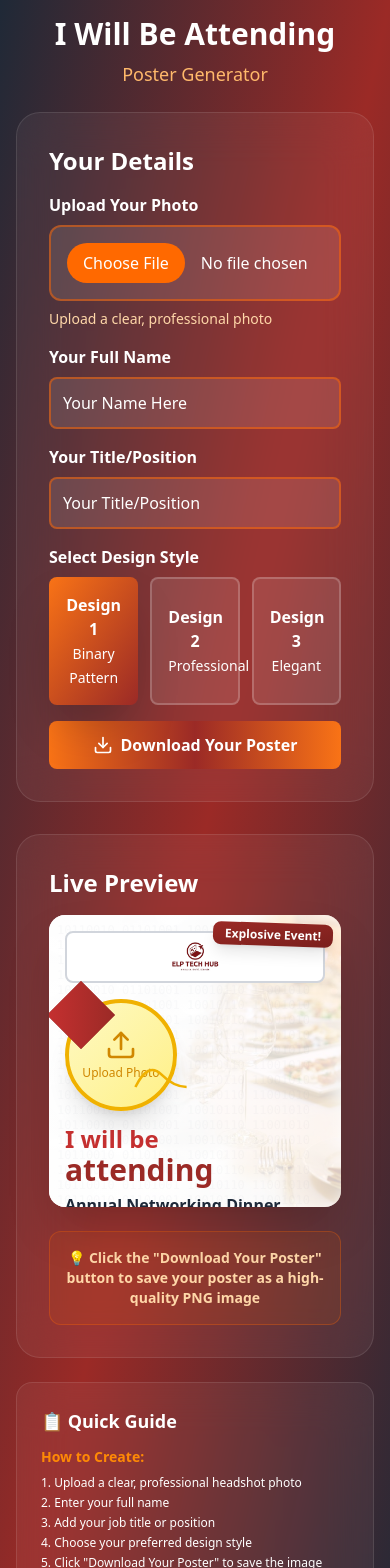
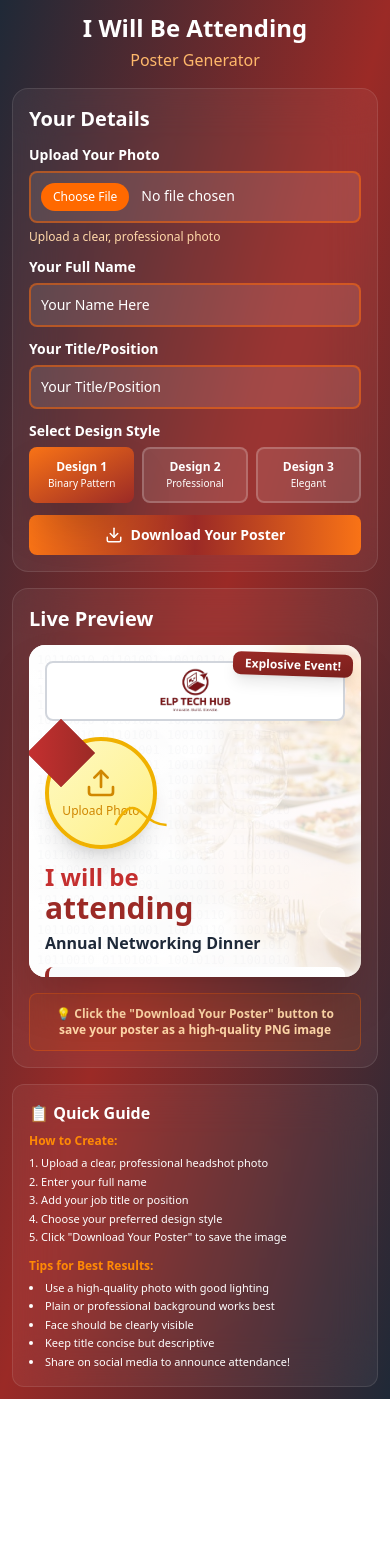
Before and after one commit to MoseNjau/Attendance-poster-generator, a React (Vite) app: page / in a window 390 px wide. Shown: the top 1568 px of the page. After the commit the page ends 1399 px from the top, so only its background shows below. Built offline with nearby package versions, Linux system fonts and the light colour scheme.

Commit message:
updated layout

```diff
--- a/src/App.jsx
+++ b/src/App.jsx
@@ -1,3 +1,4 @@
+// App.jsx
 import React, { useState } from 'react';
 import { Upload, Download } from 'lucide-react';
 import Design1 from './components/Design1';
@@ -9,6 +10,13 @@ export default function AttendingPosterGenerator() {
     name: 'Your Name Here',
     title: 'Your Title/Position',
     photo: null
+  });
+
+  // ✅ Event data is now centrally defined (and can be changed or loaded externally)
+  const [eventData] = useState({
+    date: '29th Nov 2025',
+    venue: 'BRITAM TOWERS, UpperHill',
+    time: '6:00 PM - 9:00 PM'
   });
 
   const [selectedDesign, setSelectedDesign] = useState(1);
@@ -32,10 +40,8 @@ export default function AttendingPosterGenerator() {
     }
 
     try {
-      // Import html-to-image dynamically
-      const htmlToImage = await import('html-to-image');
+      const htmlToImage = await import('https://cdn.skypack.dev/html-to-image@1.11.11');
 
-      // Function to convert image URL to data URL
       const toDataURL = (url) => {
         return new Promise((resolve) => {
           const img = new Image();
@@ -48,21 +54,18 @@ export default function AttendingPosterGenerator() {
             ctx.drawImage(img, 0, 0);
             resolve(canvas.toDataURL('image/png'));
           };
-          img.onerror = () => resolve(url); // Return original URL if conversion fails
+          img.onerror = () => resolve(url);
           img.src = url;
         });
       };
 
-      // Store original styles and images
       const originalStyles = [];
       const images = [];
       const nodes = posterElement.querySelectorAll('*');
 
-      // Process all nodes to handle background images and styles
       nodes.forEach((node) => {
         const computedStyle = window.getComputedStyle(node);
 
-        // Store original styles
         originalStyles.push({
           node,
           backgroundImage: node.style.backgroundImage,
@@ -73,7 +76,6 @@ export default function AttendingPosterGenerator() {
           webkitBackdropFilter: node.style.webkitBackdropFilter
         });
 
-        // Handle inline background images
         if (computedStyle.backgroundImage && computedStyle.backgroundImage !== 'none') {
           const match = computedStyle.backgroundImage.match(/url\(["']?(.*?)["']?\)/);
           if (match && match[1]) {
@@ -84,13 +86,11 @@ export default function AttendingPosterGenerator() {
           }
         }
 
-        // Handle img tags
         if (node.tagName === 'IMG' && node.src && !node.src.startsWith('data:')) {
           images.push({ node, imgUrl: node.src, isBackground: false });
         }
       });
 
-      // Convert all images to data URLs
       await Promise.all(images.map(async ({ node, imgUrl, isBackground }) => {
         try {
           const dataUrl = await toDataURL(imgUrl);
@@ -105,20 +105,17 @@ export default function AttendingPosterGenerator() {
         }
       }));
 
-      // Force a reflow to ensure all images are loaded
       await new Promise(resolve => setTimeout(resolve, 500));
 
-      // Export to PNG with high pixel ratio
       const dataUrl = await htmlToImage.toPng(posterElement, {
         cacheBust: true,
-        pixelRatio: 2,
+        pixelRatio: 3,
         backgroundColor: 'white',
         style: {
-          transform: 'none', // Disable any transforms
-          opacity: 1, // Ensure full opacity
+          transform: 'none',
+          opacity: 1,
         },
         filter: (node) => {
-          // Skip script/style nodes
           if (node.tagName === 'SCRIPT' || node.tagName === 'STYLE') {
             return false;
           }
@@ -126,7 +123,7 @@ export default function AttendingPosterGenerator() {
         },
       });
 
-      // Restore original styles and images
+      // Restore original styles
       originalStyles.forEach(({ node, ...styles }) => {
         Object.entries(styles).forEach(([key, value]) => {
           node.style[key] = value || '';
@@ -142,7 +139,6 @@ export default function AttendingPosterGenerator() {
         }
       });
 
-      // Create download link
       const link = document.createElement('a');
       link.download = `attending-poster-${attendeeData.name.replace(/\s+/g, '-').toLowerCase()}-design${selectedDesign}.png`;
       link.href = dataUrl;
@@ -157,59 +153,60 @@ export default function AttendingPosterGenerator() {
   };
 
   return (
-    <div className="min-h-screen p-4" style={{background: 'linear-gradient(to bottom right, #1f2937, #9B2A26, #1f2937)'}}>
-      <div className="max-w-7xl mx-auto">
-        <div className="text-center mb-6">
-          <h1 className="text-3xl font-bold text-white mb-2">I Will Be Attending</h1>
-          <p className="text-lg text-orange-300">Poster Generator</p>
+    <div className="min-h-screen p-3 sm:p-4" style={{background: 'linear-gradient(to bottom right, #1f2937, #9B2A26, #1f2937)'}}>
+      <div className="max-w-6xl mx-auto">
+        <div className="text-center mb-4 sm:mb-6">
+          <h1 className="text-2xl sm:text-3xl font-bold text-white mb-1 sm:mb-2">I Will Be Attending</h1>
+          <p className="text-base sm:text-lg text-orange-300">Poster Generator</p>
         </div>
-        <div className="grid lg:grid-cols-2 gap-8">
+
+        <div className="grid lg:grid-cols-2 gap-4 sm:gap-8">
           {/* Editor Panel */}
-          <div className="bg-white/5 backdrop-blur-xl rounded-3xl p-8 border border-white/10">
-            <h2 className="text-2xl font-bold text-white mb-4">Your Details</h2>
+          <div className="bg-white/5 backdrop-blur-xl rounded-2xl sm:rounded-3xl p-4 sm:p-8 border border-white/10">
+            <h2 className="text-xl sm:text-2xl font-bold text-white mb-3 sm:mb-4">Your Details</h2>
 
-            <div className="space-y-4">
+            <div className="space-y-3 sm:space-y-4">
               <div>
-                <label className="block text-white text-base mb-2 font-semibold">Upload Your Photo</label>
+                <label className="block text-white text-sm sm:text-base mb-1.5 sm:mb-2 font-semibold">Upload Your Photo</label>
                 <div className="relative">
                   <input
                     type="file"
                     accept="image/*"
                     onChange={handleImageUpload}
-                    className="w-full p-4 rounded-xl bg-white/10 text-white border-2 border-orange-500/50 hover:border-orange-500 transition file:mr-4 file:py-2 file:px-4 file:rounded-full file:border-0 file:bg-orange-500 file:text-white file:cursor-pointer"
+                    className="w-full p-2.5 sm:p-4 rounded-lg sm:rounded-xl bg-white/10 text-white text-sm sm:text-base border-2 border-orange-500/50 hover:border-orange-500 transition file:mr-3 sm:file:mr-4 file:py-1.5 sm:file:py-2 file:px-3 sm:file:px-4 file:rounded-full file:border-0 file:bg-orange-500 file:text-white file:text-xs sm:file:text-sm file:cursor-pointer"
                   />
                 </div>
-                <p className="text-orange-200 text-sm mt-2">Upload a clear, professional photo</p>
+                <p className="text-orange-200 text-xs sm:text-sm mt-1.5 sm:mt-2">Upload a clear, professional photo</p>
               </div>
 
               <div>
-                <label className="block text-white text-base mb-2 font-semibold">Your Full Name</label>
+                <label className="block text-white text-sm sm:text-base mb-1.5 sm:mb-2 font-semibold">Your Full Name</label>
                 <input
                   type="text"
                   value={attendeeData.name}
                   onChange={(e) => setAttendeeData({ ...attendeeData, name: e.target.value })}
-                  className="w-full p-3 rounded-lg bg-white/10 text-white text-base border-2 border-orange-500/50 focus:border-orange-500 outline-none transition"
+                  className="w-full p-2.5 sm:p-3 rounded-lg bg-white/10 text-white text-sm sm:text-base border-2 border-orange-500/50 focus:border-orange-500 outline-none transition"
                   placeholder="e.g., Eminent Augusta Ihezuo"
                 />
               </div>
 
               <div>
-                <label className="block text-white text-base mb-2 font-semibold">Your Title/Position</label>
+                <label className="block text-white text-sm sm:text-base mb-1.5 sm:mb-2 font-semibold">Your Title/Position</label>
                 <input
                   type="text"
                   value={attendeeData.title}
                   onChange={(e) => setAttendeeData({ ...attendeeData, title: e.target.value })}
-                  className="w-full p-3 rounded-lg bg-white/10 text-white text-base border-2 border-orange-500/50 focus:border-orange-500 outline-none transition"
+                  className="w-full p-2.5 sm:p-3 rounded-lg bg-white/10 text-white text-sm sm:text-base border-2 border-orange-500/50 focus:border-orange-500 outline-none transition"
                   placeholder="e.g., Managing Director, Tech Solutions Ltd"
                 />
               </div>
 
               <div>
-                <label className="block text-white text-base mb-2 font-semibold">Select Design Style</label>
-                <div className="grid grid-cols-3 gap-3">
+                <label className="block text-white text-sm sm:text-base mb-1.5 sm:mb-2 font-semibold">Select Design Style</label>
+                <div className="grid grid-cols-3 gap-2 sm:gap-3">
                   <button
                     onClick={() => setSelectedDesign(1)}
-                    className={`p-4 rounded-lg font-bold text-base transition transform hover:scale-105 ${
+                    className={`p-2.5 sm:p-4 rounded-lg font-bold text-xs sm:text-base transition transform hover:scale-105 ${
                       selectedDesign === 1
                         ? 'text-white shadow-2xl'
                         : 'bg-white/10 text-white border-2 border-white/20 hover:border-orange-500'
@@ -217,11 +214,11 @@ export default function AttendingPosterGenerator() {
                     style={selectedDesign === 1 ? {background: 'linear-gradient(to bottom right, #f97316, #9B2A26)'} : {}}
                   >
                     Design 1<br/>
-                    <span className="text-sm font-normal">Binary Pattern</span>
+                    <span className="text-[10px] sm:text-sm font-normal">Binary Pattern</span>
                   </button>
                   <button
                     onClick={() => setSelectedDesign(2)}
-                    className={`p-4 rounded-lg font-bold text-base transition transform hover:scale-105 ${
+                    className={`p-2.5 sm:p-4 rounded-lg font-bold text-xs sm:text-base transition transform hover:scale-105 ${
                       selectedDesign === 2
                         ? 'text-white shadow-2xl'
                         : 'bg-white/10 text-white border-2 border-white/20 hover:border-orange-500'
@@ -229,43 +226,43 @@ export default function AttendingPosterGenerator() {
                     style={selectedDesign === 2 ? {background: 'linear-gradient(to bottom right, #f97316, #9B2A26)'} : {}}
                   >
                     Design 2<br/>
-                    <span className="text-sm font-normal">Professional</span>
+                    <span className="text-[10px] sm:text-sm font-normal">Professional</span>
                   </button>
                   <button
                     onClick={() => setSelectedDesign(3)}
-                    className={`p-4 rounded-lg font-bold text-base transition transform hover:scale-105 ${
+                    className={`p-2.5 sm:p-4 rounded-lg font-bold text-xs sm:text-base transition transform hover:scale-105 ${
                       selectedDesign === 3
                         ? 'text-white shadow-2xl'
                         : 'bg-white/10 text-white border-2 border-white/20 hover:border-orange-500'
                     }`}
                     style={selectedDesign === 3 ? {background: 'linear-gradient(to bottom right, #f97316, #9B2A26)'} : {}}>
                     Design 3<br/>
-                    <span className="text-sm font-normal">Elegant</span>
+                    <span className="text-[10px] sm:text-sm font-normal">Elegant</span>
                   </button>
                 </div>
               </div>
 
               <button
                 onClick={downloadPoster}
-                className="w-full text-white py-3 rounded-lg font-bold text-base flex items-center justify-center gap-2 hover:shadow-2xl transition transform hover:scale-105"
+                className="w-full text-white py-2.5 sm:py-3 rounded-lg font-bold text-sm sm:text-base flex items-center justify-center gap-2 hover:shadow-2xl transition transform hover:scale-105"
                 style={{background: 'linear-gradient(to right, #f97316, #9B2A26, #f97316)'}}
               >
-                <Download size={20} />
+                <Download size={18} className="sm:w-5 sm:h-5" />
                 Download Your Poster
               </button>
             </div>
           </div>
 
           {/* Preview Panel */}
-          <div className="bg-white/5 backdrop-blur-xl rounded-3xl p-8 border border-white/10">
-            <h2 className="text-2xl font-bold text-white mb-4">Live Preview</h2>
+          <div className="bg-white/5 backdrop-blur-xl rounded-2xl sm:rounded-3xl p-4 sm:p-8 border border-white/10">
+            <h2 className="text-xl sm:text-2xl font-bold text-white mb-3 sm:mb-4">Live Preview</h2>
 
-            {selectedDesign === 1 && <Design1 attendeeData={attendeeData} />}
-            {selectedDesign === 2 && <Design2 attendeeData={attendeeData} />}
-            {selectedDesign === 3 && <Design3 attendeeData={attendeeData} />}
+            {selectedDesign === 1 && <Design1 attendeeData={attendeeData} eventData={eventData} />}
+            {selectedDesign === 2 && <Design2 attendeeData={attendeeData} eventData={eventData} />}
+            {selectedDesign === 3 && <Design3 attendeeData={attendeeData} eventData={eventData} />}
 
-            <div className="mt-6 bg-orange-500/10 border border-orange-500/30 rounded-xl p-4">
-              <p className="text-orange-200 text-sm text-center font-semibold">
+            <div className="mt-4 sm:mt-6 bg-orange-500/10 border border-orange-500/30 rounded-lg sm:rounded-xl p-3 sm:p-4">
+              <p className="text-orange-200 text-xs sm:text-sm text-center font-semibold">
                 💡 Click the "Download Your Poster" button to save your poster as a high-quality PNG image
               </p>
             </div>
@@ -273,12 +270,12 @@ export default function AttendingPosterGenerator() {
         </div>
 
         {/* Instructions */}
-        <div className="mt-6 bg-white/5 backdrop-blur-xl rounded-2xl p-6 border border-white/10">
-          <h3 className="text-lg font-bold text-white mb-3">📋 Quick Guide</h3>
-          <div className="grid md:grid-cols-2 gap-4 text-white">
+        <div className="mt-4 sm:mt-6 bg-white/5 backdrop-blur-xl rounded-xl sm:rounded-2xl p-4 sm:p-6 border border-white/10">
+          <h3 className="text-base sm:text-lg font-bold text-white mb-2 sm:mb-3">📋 Quick Guide</h3>
+          <div className="grid md:grid-cols-2 gap-3 sm:gap-4 text-white">
             <div>
-              <h4 className="font-bold text-orange-400 mb-2 text-sm">How to Create:</h4>
-              <ol className="space-y-1 list-decimal list-inside text-xs">
+              <h4 className="font-bold text-orange-400 mb-1.5 sm:mb-2 text-xs sm:text-sm">How to Create:</h4>
+              <ol className="space-y-0.5 sm:space-y-1 list-decimal list-inside text-[11px] sm:text-xs">
                 <li>Upload a clear, professional headshot photo</li>
                 <li>Enter your full name</li>
                 <li>Add your job title or position</li>
@@ -287,8 +284,8 @@ export default function AttendingPosterGenerator() {
               </ol>
             </div>
             <div>
-              <h4 className="font-bold text-orange-400 mb-2 text-sm">Tips for Best Results:</h4>
-              <ul className="space-y-1 list-disc list-inside text-xs">
+              <h4 className="font-bold text-orange-400 mb-1.5 sm:mb-2 text-xs sm:text-sm">Tips for Best Results:</h4>
+              <ul className="space-y-0.5 sm:space-y-1 list-disc list-inside text-[11px] sm:text-xs">
                 <li>Use a high-quality photo with good lighting</li>
                 <li>Plain or professional background works best</li>
                 <li>Face should be clearly visible</li>
--- a/src/components/Design1.jsx
+++ b/src/components/Design1.jsx
@@ -26,8 +26,8 @@ const Design1 = ({ attendeeData }) => {
       {/* Content */}
       <div className="relative h-full flex flex-col p-4 sm:p-8">
         {/* Top sponsor bar with logo */}
-        <div className="bg-white border-2 border-gray-300 rounded-lg p-2 sm:p-3 mb-4 flex items-center justify-center gap-2 sm:gap-3">
-          <img src={logo} alt="Logo" className="h-8 sm:h-12 w-auto" />
+        <div className="bg-white border-2 border-gray-300 rounded-lg p-1 sm:p-2 mb-4 flex items-center justify-center gap-2 sm:gap-3">
+          <img src={logo} alt="Logo" className="h-12 sm:h-14 w-auto" />
         </div>
 
         {/* Top right badge - moved to avoid overlap */}
```
Also changed, not shown: src/components/Design2.jsx (+48 -49 lines), src/components/Design3.jsx (+93 -46 lines).
